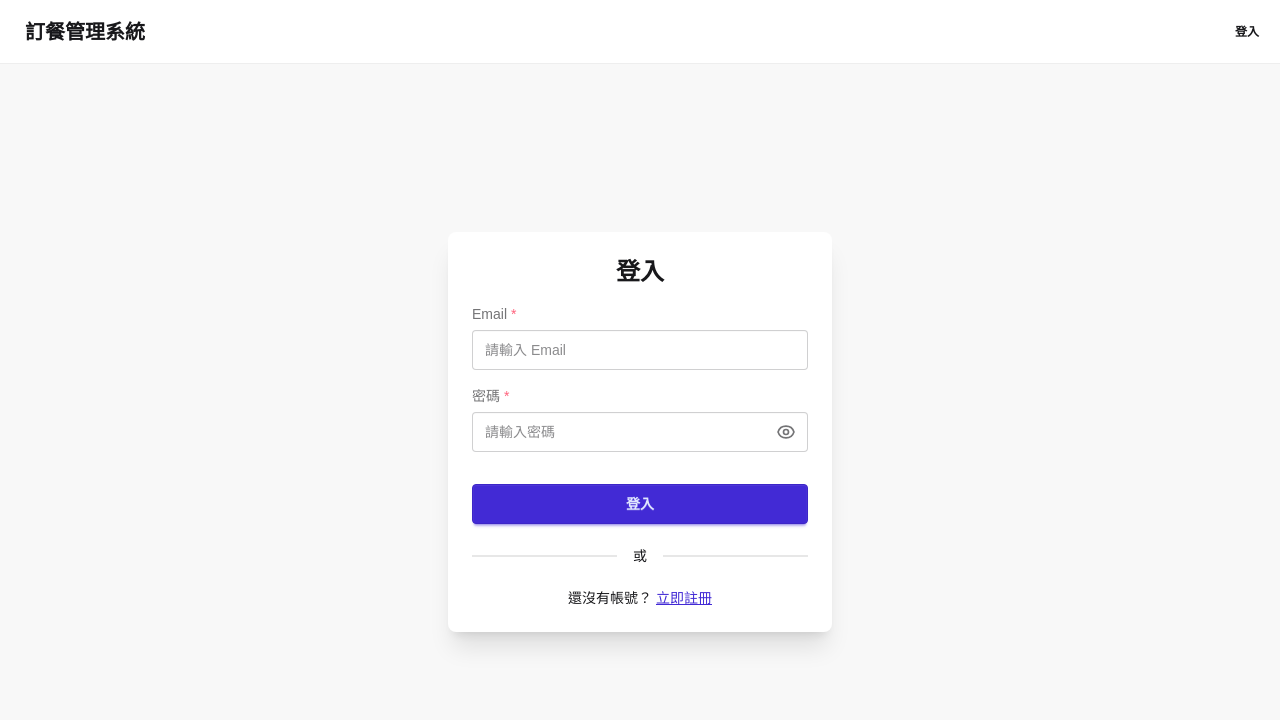
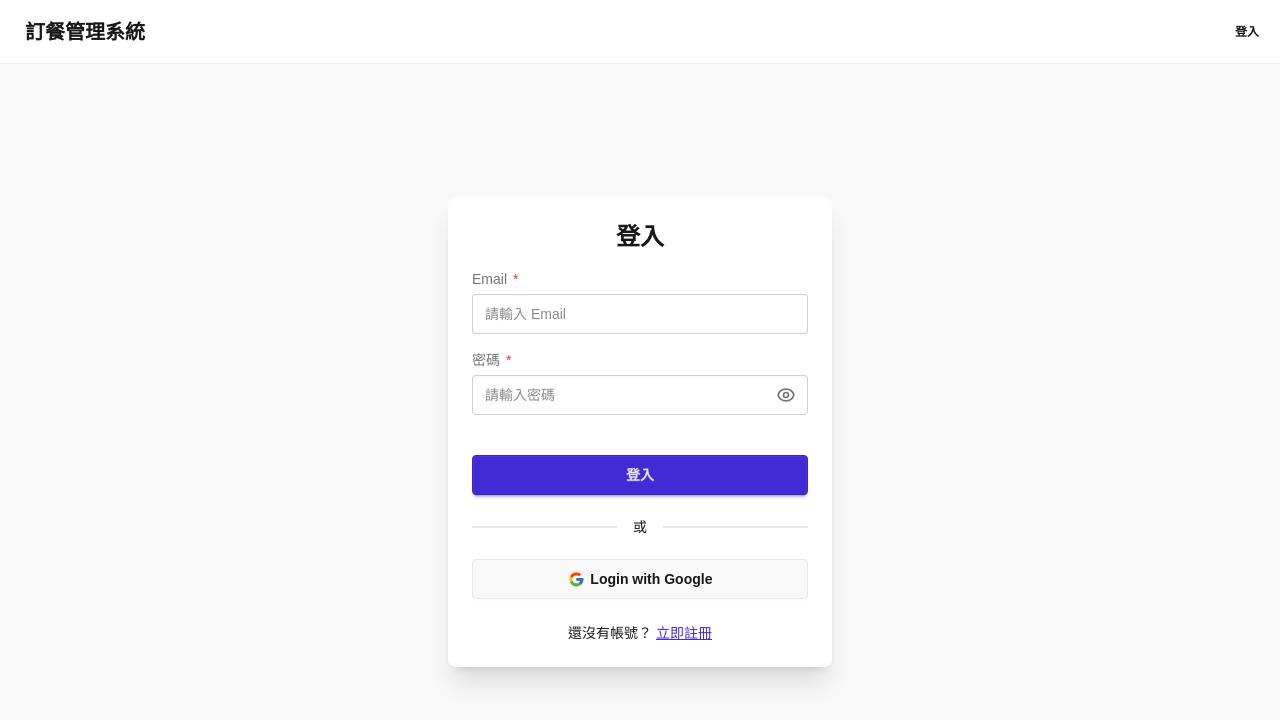
Before and after one commit to FeatherArce/dietician-app, a Next.js app: page /auth/login in a window 1280 px wide. Shown: the top 720 px of the page. Built offline with nearby package versions, Linux system fonts and the light colour scheme.

Commit message:
feat: 重構登入頁面，整合新表單組件並新增 Google 登入選項

```diff
--- a/src/app/auth/login/page.tsx
+++ b/src/app/auth/login/page.tsx
@@ -1,17 +1,21 @@
 "use client";
-import { useCallback, useState } from "react";
+import { useCallback, useState, useEffect } from "react";
 import Link from "next/link";
 import { useRouter } from "next/navigation";
 import { FormCard, FormField, FormErrors } from "@/components/form";
 import { useAuth } from "@/hooks/useAuth";
 import { ROUTE_CONSTANTS } from "@/constants/app-constants";
 import { toast } from "@/components/Toast";
+import { Form2, Input } from "@/components/form2";
+import PasswordInput from "@/components/form2/controls/PasswordInput";
+import { Card } from "@/components/ui/Card";
+import { FcGoogle } from "react-icons/fc";
 
 export default function LoginPage() {
   const [isLoading, setIsLoading] = useState(false);
   const [errors, setErrors] = useState<string[]>([]);
   const router = useRouter();
-  const { login } = useAuth();
+  const { login, isAuthenticated, isLoading: authLoading } = useAuth();
 
   const redirectToPage = useCallback(() => {
     // 登入成功，重定向到主頁或指定頁面
@@ -23,42 +27,31 @@ export default function LoginPage() {
     router.push(redirectTo);
   }, [router]);
 
-  const handleSubmit = useCallback(async (event: React.FormEvent<HTMLFormElement>) => {
-    event.preventDefault();
+  // 檢查使用者是否已登入，如果是則重定向
+  useEffect(() => {
+    // 確保認證狀態載入完成，且使用者已登入時才重定向
+    if (!authLoading && isAuthenticated) {
+      console.log('[LOGIN PAGE] User is authenticated, redirecting...');
+      toast.info("您已登入，正在跳轉...");
+      redirectToPage();
+    }
+  }, [authLoading, isAuthenticated, redirectToPage]);
+
+  const updateErrorMessage = useCallback((msg: string) => {
+    setErrors([msg]);
+    toast.error(msg);
+  }, []);
+
+  const handleFinish = useCallback(async (values: any) => {
     setIsLoading(true);
     setErrors([]);
-
-    const formData = new FormData(event.currentTarget);
-    const data = {
-      email: formData.get("email") as string,
-      password: formData.get("password") as string,
-      rememberMe: formData.get("rememberMe") === "on",
-    };
-
-    // 前端基本驗證
-    const validationErrors: string[] = [];
-
-    if (!data.email || !/\S+@\S+\.\S+/.test(data.email)) {
-      validationErrors.push("請輸入有效的 Email 格式");
-    }
-
-    if (!data.password) {
-      validationErrors.push("請輸入密碼");
-    }
-
-    if (validationErrors.length > 0) {
-      setErrors(validationErrors);
-      setIsLoading(false);
-      return;
-    }
-
     try {
       const response = await fetch("/api/auth/login", {
         method: "POST",
         headers: {
           "Content-Type": "application/json",
         },
-        body: JSON.stringify(data),
+        body: JSON.stringify(values),
       });
 
       const result = await response.json();
@@ -77,61 +70,88 @@ export default function LoginPage() {
       }
     } catch (error) {
       console.error("Login error:", error);
-      toast.error("網路錯誤，請稍後再試");
-      setErrors(["網路錯誤，請稍後再試"]);
+      const msg = error instanceof Error ? error.message : "登入失敗";
+      toast.error(msg);
+      setErrors([msg]);
     } finally {
       setIsLoading(false);
     }
   }, [login, redirectToPage]);
 
+
+  // 如果正在檢查認證狀態或已登入，顯示載入狀態
+  if (authLoading || isAuthenticated) {
     return (
-    <FormCard
-      title="登入"
-      onSubmit={handleSubmit}
-      isLoading={isLoading}
-      submitText="登入"
-      footer={
-        <p className="text-sm">
-          還沒有帳號？
-          <Link href="/auth/register" className="link link-primary ml-1">
-            立即註冊
-          </Link>
-        </p>
+      <div className="flex justify-center items-center min-h-screen">
+        <div className="loading loading-spinner loading-lg"></div>
+        <span className="ml-2">檢查登入狀態中...</span>
+      </div>
+    );
   }
-    >
+
+  return (
+    <Card>
+      <h2 className="card-title justify-center text-2xl mb-2">
+        登入
+      </h2>
+
       <FormErrors errors={errors} />
 
-      <FormField
+      <Form2 onFinish={handleFinish}>
+        <Form2.Item
           label="Email"
-        name="email"
-        type="email"
-        placeholder="請輸入 Email"
-        required
-        autoComplete="email"
-      />
-
-      <FormField
+          name='email'
+          rules={[{
+            required: true,
+            validator(value, values) {
+              const emailRegex = /\S+@\S+\.\S+/;
+              const email = value as string;
+              if (!email || !emailRegex.test(email)) {
+                return '請輸入有效的 Email 格式';
+              }
+              return '';
+            },
+          }]}
+        >
+          <Input type="email" placeholder="請輸入 Email" required autoComplete="email" />
+        </Form2.Item>
+        <Form2.Item
           label="密碼"
-        name="password"
+          name='password'
+          rules={[{ required: true }]}
+        >
+          <PasswordInput
             type="password"
             placeholder="請輸入密碼"
             required
             autoComplete="current-password"
             showPasswordToggle={true}
           />
+        </Form2.Item>
+        <Form2.Button.Container>
+          <Form2.Button type="submit" loading={isLoading} className="btn-primary w-full mt-6">
+            登入
+          </Form2.Button>
+        </Form2.Button.Container>
+      </Form2>
+      <div className="flex flex-col items-center justify-center gap-2">
+        <div className="divider">或</div>
 
-      {/* Remember Me 功能暫時註解掉
-      <div className="form-control">
-        <label className="label cursor-pointer">
-          <input
-            type="checkbox"
-            name="rememberMe"
-            className="checkbox checkbox-primary"
-          />
-          <span className="label-text">記住我</span>
-        </label>
+        <div className="w-full flex flex-col gap-2">
+          {/* Google */}
+          <button className="btn dark:btn-neutral">
+            <FcGoogle className="size-[1.2em]" size={20} />
+            Login with Google
+          </button>
         </div>
-      */}
-    </FormCard>
+
+        <p className="text-sm mt-4">
+          還沒有帳號？
+          <Link href="/auth/register" className="link link-primary ml-1">
+            立即註冊
+          </Link>
+        </p>
+      </div>
+    </Card>
   );
 }
```
Lines whose indentation alone changed are shown as unchanged.
